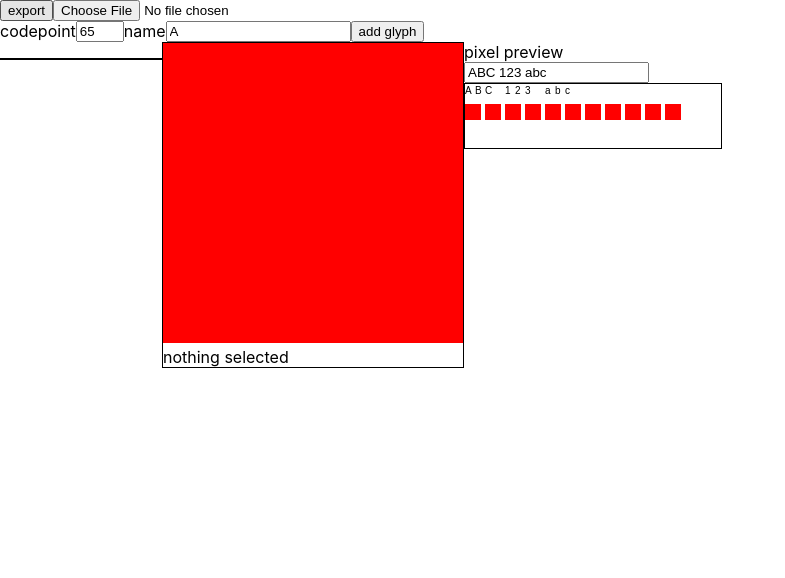
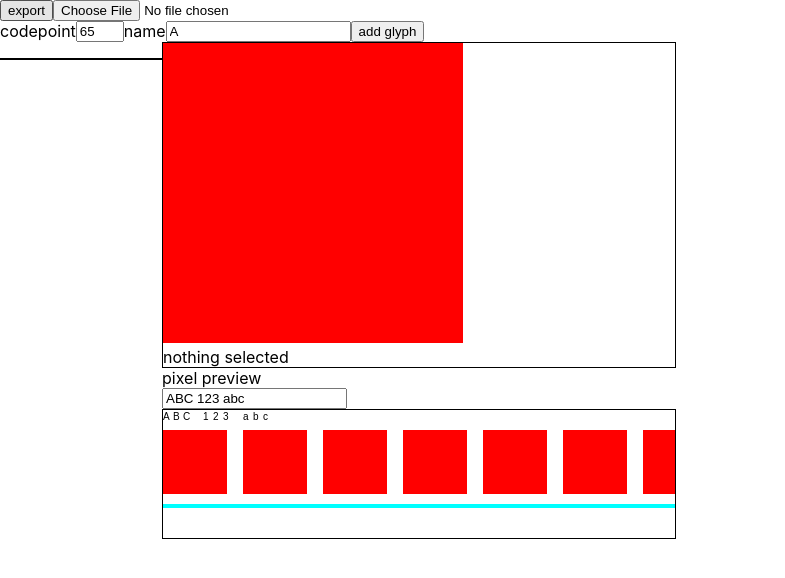
Before and after one commit to joshmarinacci/pixelfont-metrics-editor, a React (Create React App) app: page / in a window 1280 px wide. Shown: the top 578 px of the page, without its empty margins (0-785 px from the left). Built offline with nearby package versions, Linux system fonts and the light colour scheme.

Commit message:
improve rendering

```diff
--- a/src/App.js
+++ b/src/App.js
@@ -174,10 +174,11 @@ function App() {
                 </HBox>
                 <AddGlyphPanel datastore={datastore}/>
                 <HBox>
-
                     <GlyphList datastore={datastore} selected={selected_glyph} setSelected={set_selected_glyph}/>
-                    <GlyphCanvas datastore={datastore} selected={selected_glyph}/>
-                    <PixelPreview datastore={datastore}/>
+                    <VBox>
+                        <GlyphCanvas datastore={datastore} selected={selected_glyph}/>
+                        <PixelPreview datastore={datastore}/>
+                    </VBox>
                 </HBox>
             </VBox>
             {/*<div className="vbox">*/}
--- a/src/preview.js
+++ b/src/preview.js
@@ -36,7 +36,13 @@ function draw(can, text, datastore) {
     }
     c.save()
     c.translate(0,20)
-    c.scale(2,2)
+    c.scale(8,8)
+    c.strokeStyle = 'aqua'
+    c.lineWidth = 0.5
+    c.beginPath()
+    c.moveTo(0,10-0.5)
+    c.lineTo(100,10-0.5)
+    c.stroke()
     let x = 0
     for(let i=0; i<text.length; i++) {
         let cp = text.codePointAt(i)
@@ -69,7 +75,7 @@ export function PixelPreview({datastore}) {
             <input type={'input'} value={text} onChange={evt => set_text(evt.target.value)}/>
         </HBox>
         <HBox>
-            <canvas className={'preview-canvas'} ref={ref} width={64*4} height={64}
+            <canvas className={'preview-canvas'} ref={ref} width={64*8} height={64*2}
                     style={{
                         border:'1px solid black',
                     }}
```
